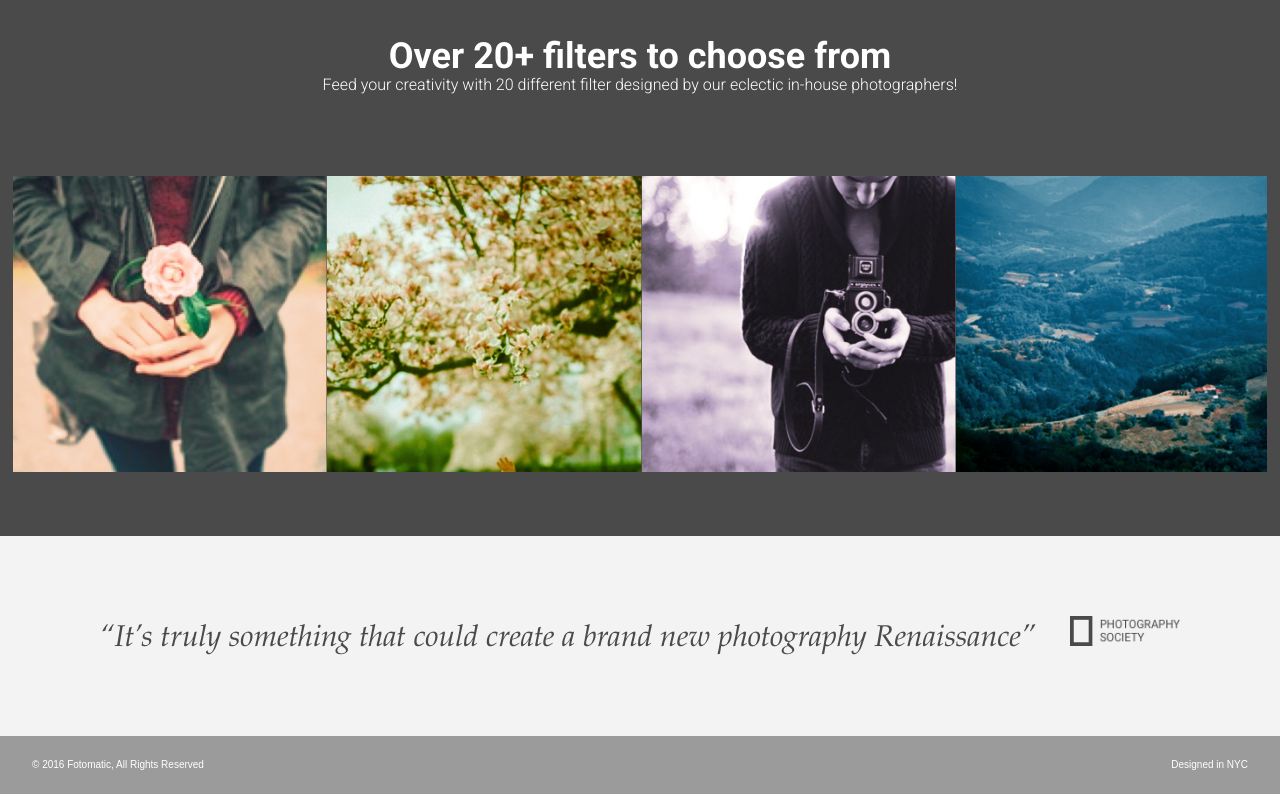
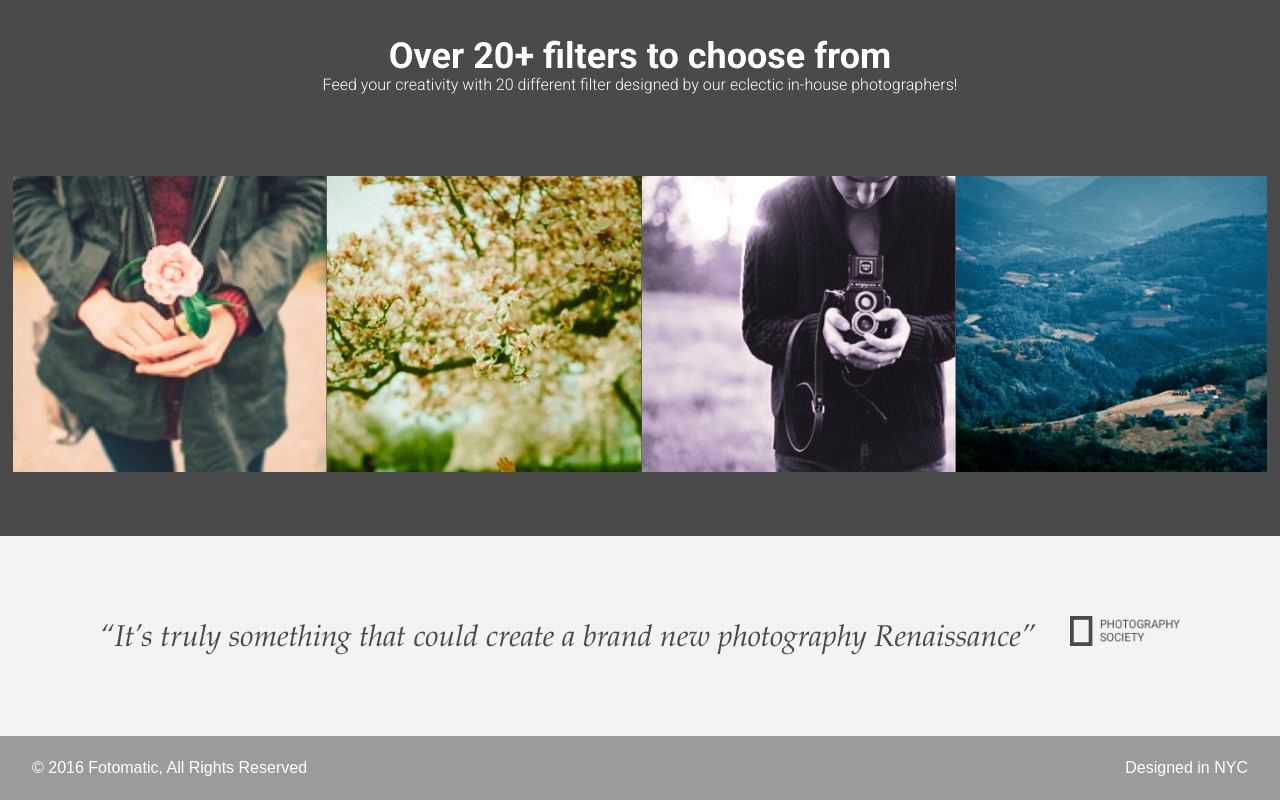
Before and after one commit to KevinMims96/fotomatic, a plain HTML site: page index.html in a window 1280 px wide. Shown: the part 1440-2240 px from the top of the page. Drawn offline with Linux system fonts and the light colour scheme; a web font is replaced by a local one.

Commit message:
Fotomatic 1.0

```diff
--- a/resources/css/style.css
+++ b/resources/css/style.css
@@ -429,7 +429,7 @@ footer .copyright {
 }
 
 @media only screen and (min-width: 760px) {
-  footer .content {
-    font-size: .625rem;
-  }
+
+ footer .content {
+  flex-grow: initial;  }
 }
```
